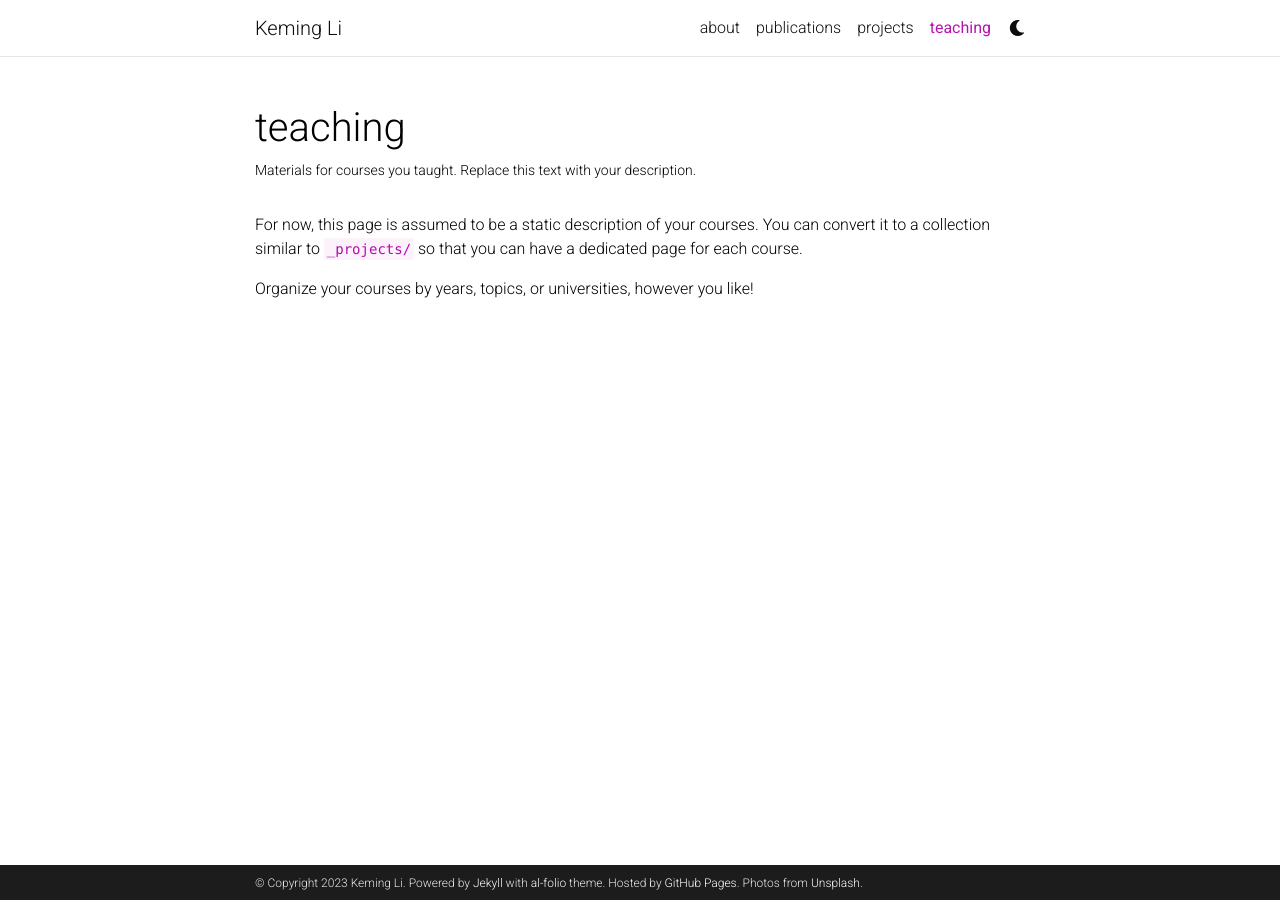
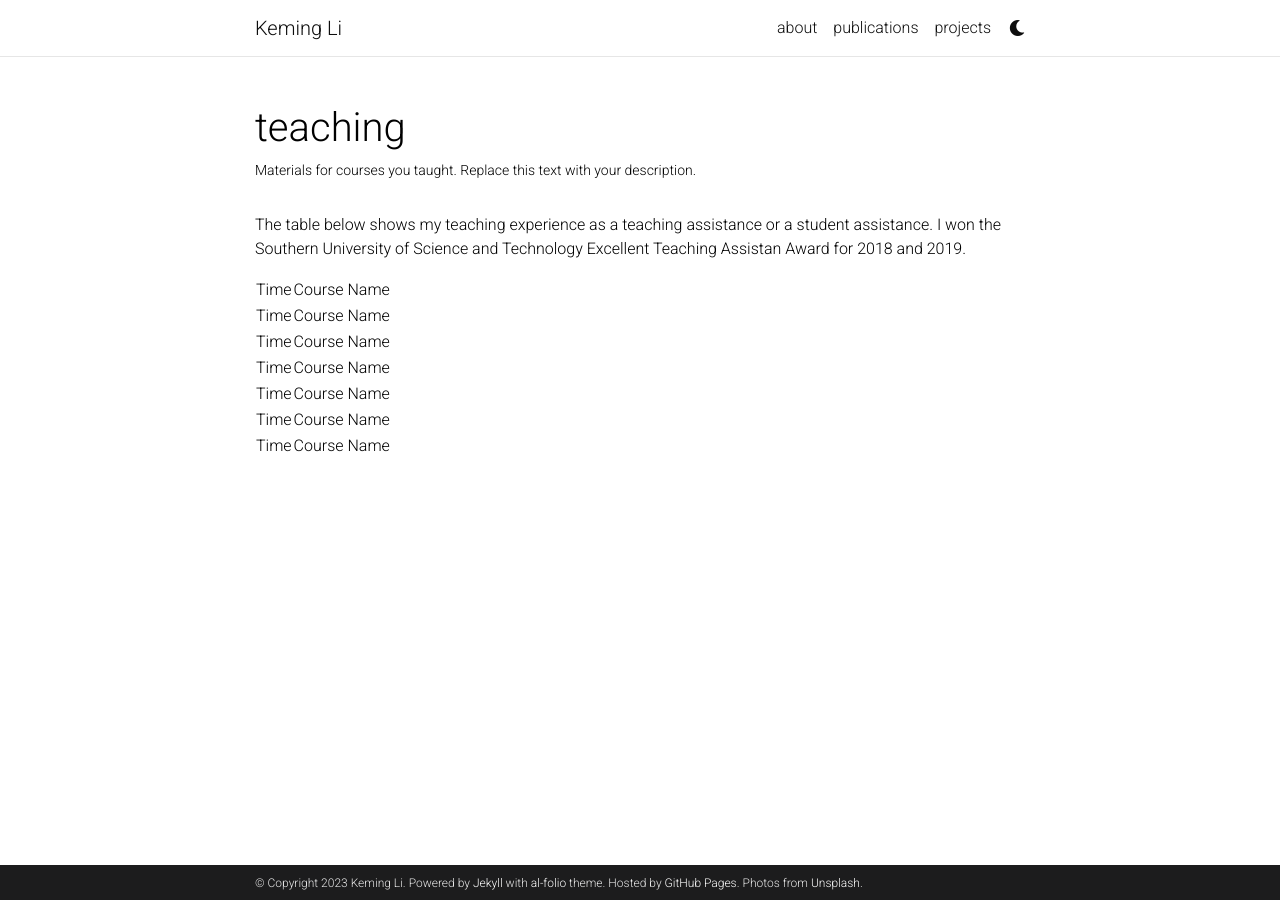
Before and after one commit to ghlkm/ghlkm.github.io, a Jekyll site: the page built from _pages/teaching.md, in a window 1280 px wide. Built offline with Jekyll 4.4.1, drawn with Linux system fonts in a browser that asks for light colours; full-size pictures stand in for the smaller copies a plugin makes; comment, search, counter and statistics services are not loaded; a style sheet for code colours, icons or effects is not loaded.

Commit message:
add projects

```diff
--- a/_pages/teaching.md
+++ b/_pages/teaching.md
@@ -3,10 +3,18 @@ layout: page
 permalink: /teaching/
 title: teaching
 description: Materials for courses you taught. Replace this text with your description.
-nav: true
+nav: false
 nav_order: 3
 ---
 
-For now, this page is assumed to be a static description of your courses. You can convert it to a collection similar to `_projects/` so that you can have a dedicated page for each course.
+The table below shows my teaching experience as a teaching assistance or a student assistance. I won the Southern University of Science and Technology Excellent Teaching Assistan Award for 2018 and 2019.
 
-Organize your courses by years, topics, or universities, however you like!
+<table>
+  <tr><td>Time</td><td>Course Name</td></tr>
+  <tr><td>Time</td><td>Course Name</td></tr>
+  <tr><td>Time</td><td>Course Name</td></tr>
+  <tr><td>Time</td><td>Course Name</td></tr>
+  <tr><td>Time</td><td>Course Name</td></tr>
+  <tr><td>Time</td><td>Course Name</td></tr>
+  <tr><td>Time</td><td>Course Name</td></tr>
+</table>
```
Also changed, not shown: _news/announcement_14.md (+1 -1 lines), _pages/about.md (+4 -2 lines), _projects/project_crm.md (added, +9 -0 lines), _projects/project_gmp.md (added, +8 -0 lines), _projects/project_graphStorage.md (added, +9 -0 lines), _projects/project_hmp.md (added, +9 -0 lines), _projects/project_levelIndex.md (added, +9 -0 lines), _projects/project_marryTopk.md (added, +9 -0 lines), assets/img/publication_preview/crm.JPG (added), assets/img/publication_preview/gmp.JPG (added), assets/img/publication_preview/graphStorage.JPG (added), assets/img/publication_preview/hmp.JPG (added), 2 other files.
